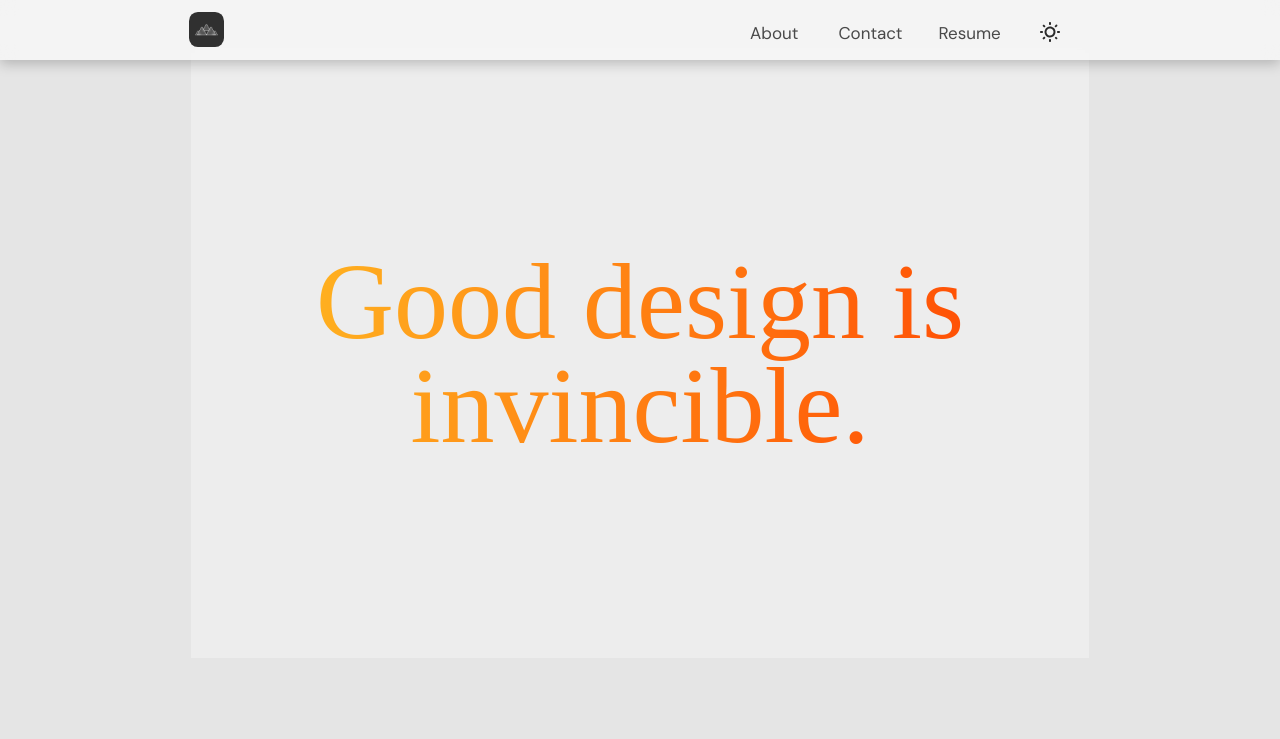
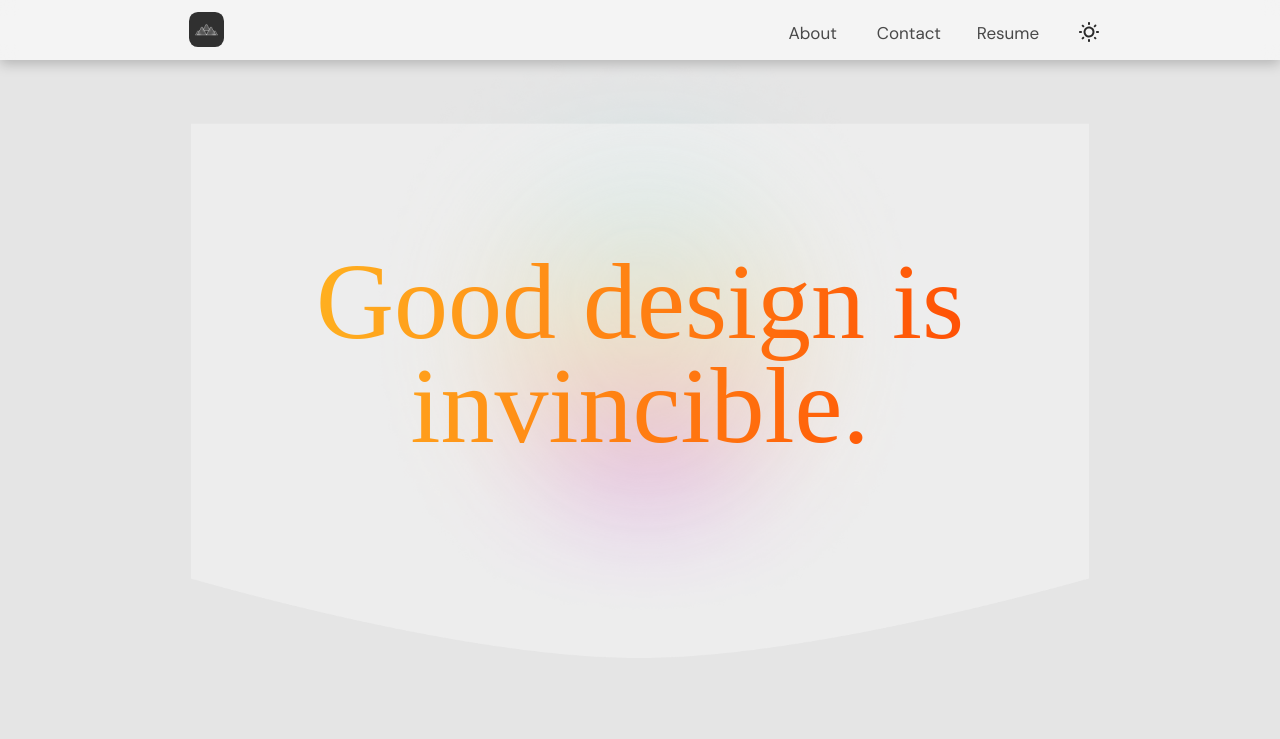
Before and after one commit to Kizito007/for-dozie, a React (Vite) app: page / in a window 1280 px wide. Shown: the top 739 px of the page. Built offline with nearby package versions, Linux system fonts and the light colour scheme.

Commit message:
added hover to text btn contained bg image

```diff
--- a/src/components/layouts/layout.css
+++ b/src/components/layouts/layout.css
@@ -22,7 +22,7 @@
 .nav-list {
     list-style-type: none;
     /* Responsive */
-    margin: 20px 83%;
+    margin: 20px 86%;
     padding: 0;
     display: flex;
     justify-content: end;
--- a/src/components/screens/screens.css
+++ b/src/components/screens/screens.css
@@ -10,6 +10,9 @@
     padding: 200px 0;
     background-color: #ffffff00;
     background-image: url("Rectangle.png");
+    background-size: cover;
+    background-position: center;
+    background-repeat: no-repeat;
     z-index: -1;
     overflow: hidden;
 }
@@ -24,18 +27,21 @@
     -webkit-background-clip: text;
     background-clip: text;
     -webkit-text-fill-color: transparent;
-    transform: translateY(-600px);
-    animation: 1.2s slideIn ease-in-out forwards 1s;
+    /* transform: translateY(-600px);
+    animation: 1.2s slideIn ease-in-out forwards 1s; */
+    animation: fadeInAnimation ease 3.5s;
+	animation-iteration-count: 1;
+	animation-fill-mode: forwards;
 }
-@keyframes slideIn {
-    /* 100% {
-      transform: translateY(0px);
-      opacity: 1;
-    } */
-    20%, 50%, 80%, 100% {transform: translateY(0px);}
-	40% {transform: translateY(-30px);}
-	60% {transform: translateY(-15px);}
+@keyframes fadeInAnimation {
+	0% {
+		opacity: 0;
+	}
+	100% {
+		opacity: 1;
+	}
 }
+
 .about {
     margin-top: -75px;
     margin-bottom: 130px;
@@ -49,32 +55,11 @@
     border-radius: 235px;
     z-index: -1;
 }
-/* .home {
-    margin: 0 -13px;
-} */
-/* @media only screen and (min-width: 800px){
-    .home {
-        margin: 0 4%;
+@media only screen and (min-width: 1582px) {
+    .intro-img {
+        top: 630px;
     }
-} */
-/* @media only screen and (max-width: 720px){
-    .intro-img {
-        right: 15%
-    }
-} */
-/* @media only screen and (max-width: 916px){
-    .text-head {
-        font-size: 26px;
-    }
-    .intro-img {
-        width: 150px;
-        height: 150px;
-        top: 147px;
-        right: 5%;
-    }.container {
-        padding: 50px 30px;
-    }
-} */
+}
 .projectdiv {
     display: contents;
 }
@@ -288,6 +273,10 @@
     border-radius: 12px;
     font-family: 'DM Sans', sans-serif;
 }
+.text button:hover {
+    background: #494949de;
+    border: none;
+}
 .webhub-overview {
     background: #f4f4f4;
     position: absolute;
```
Also changed, not shown: src/components/screens/Rectangle.png.
